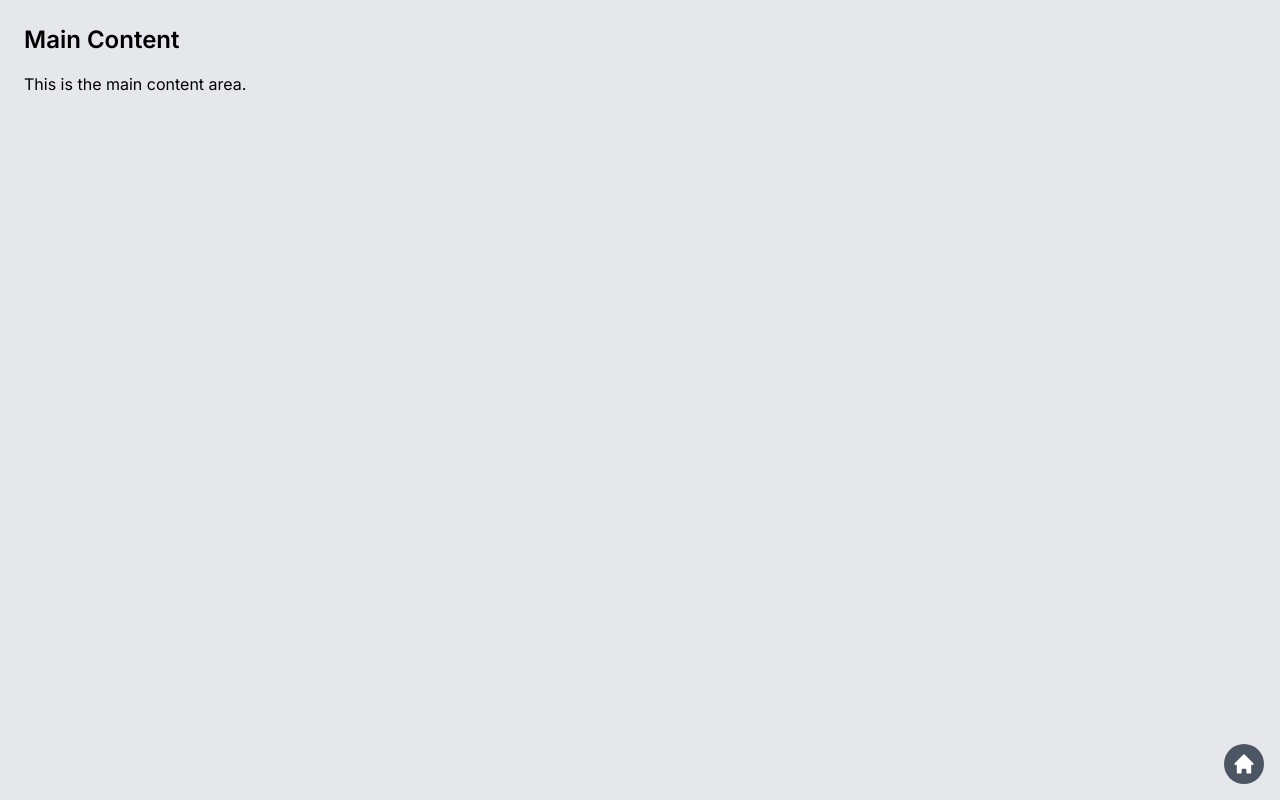
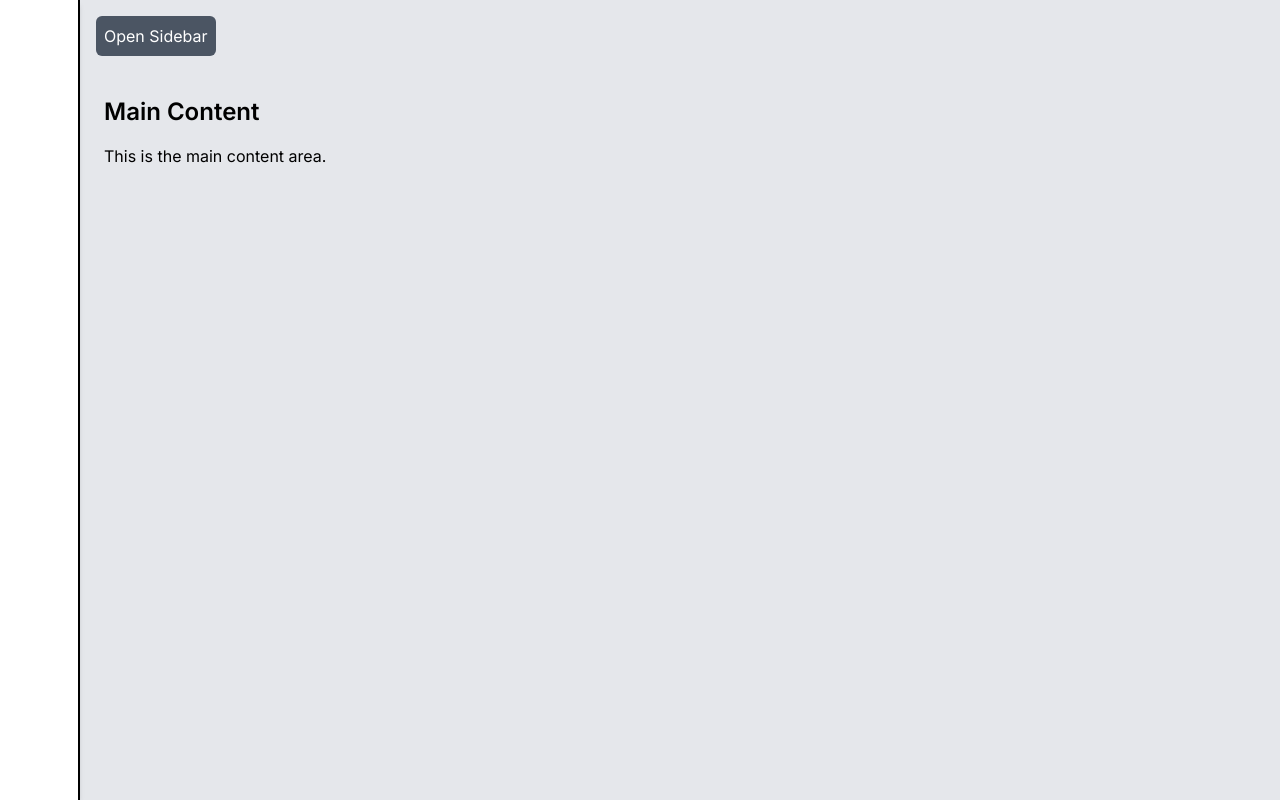
Before and after one commit to Shifyan/SIPP, a Next.js app: page /user/home in a window 1280 px wide. Both pictures are taken after a click on the button "Close Sidebar". Built offline with nearby package versions, Linux system fonts and the light colour scheme.

Commit message:
Pemisahan Komponen Sidebar

```diff
--- a/app/components/sidebar.jsx
+++ b/app/components/sidebar.jsx
@@ -2,7 +2,8 @@ import { HiHome, HiChartSquareBar } from "react-icons/hi";
 export default function SideBar({ isOpen }) {
   return (
     <>
-      <div className={isOpen ? "block bg-white shadow-md w-64" : "hidden"}>
+      {isOpen ? (
+        <div className="block bg-white shadow-md w-64 border-e-2 border-black">
           {/* Sidebar content */}
           <div className="px-4 py-6">
             <h2 className="text-lg font-semibold">Sidebar</h2>
@@ -27,6 +28,9 @@ export default function SideBar({ isOpen }) {
             </ul>
           </div>
         </div>
+      ) : (
+        <div className="block bg-white shadow-md w-20 border-e-2 border-black"></div>
+      )}
     </>
   );
 }
--- a/app/user/home/page.jsx
+++ b/app/user/home/page.jsx
@@ -1,8 +1,8 @@
 "use client";
 import { useState } from "react";
 import { HiHome, HiChartSquareBar } from "react-icons/hi"; // Import icons from react-icons library
-
-const Sidebar = () => {
+import SideBar from "@/app/components/sidebar";
+const Home = () => {
   const [isOpen, setIsOpen] = useState(true);
 
   const toggleSidebar = () => {
@@ -10,18 +10,17 @@ const Sidebar = () => {
   };
 
   return (
+    <div className="flex h-screen bg-gray-200">
+      <SideBar isOpen={isOpen}></SideBar>
       <div className="flex-1">
         {/* Main content */}
         {!isOpen && (
-        <div className="fixed bottom-4 right-4">
-          {/* Icon-only mode */}
           <button
-            className="bg-gray-600 text-white p-2 rounded-full"
+            className="bg-gray-600 text-white p-2 m-4 rounded-md"
             onClick={toggleSidebar}
           >
-            <HiHome className="text-2xl" />
+            Open Sidebar
           </button>
-        </div>
         )}
         {isOpen && (
           <button
@@ -36,7 +35,8 @@ const Sidebar = () => {
           <p className="mt-4">This is the main content area.</p>
         </div>
       </div>
+    </div>
   );
 };
 
-export default Sidebar;
+export default Home;
--- a/app/user/layout.jsx
+++ b/app/user/layout.jsx
@@ -4,15 +4,10 @@ import SideBar from "../components/sidebar";
 
 const inter = Inter({ subsets: ["latin"] });
 
-export default function UserLayout({ children }) {
+export default function UserLayout({ children, isOpen }) {
   return (
     <html lang="en">
-      <body className={inter.className}>
-        <div className="flex h-screen bg-gray-200">
-          <SideBar></SideBar>
-          {children}
-        </div>
-      </body>
+      <body className={inter.className}>{children}</body>
     </html>
   );
 }
```
Lines whose indentation alone changed are shown as unchanged.
